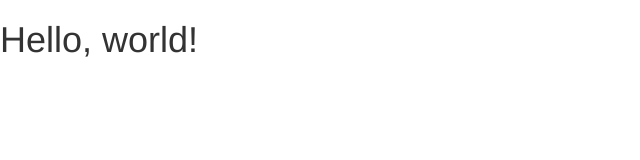
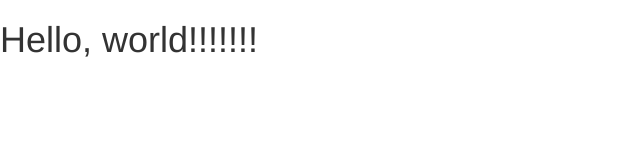
Before and after one commit to Naka-D/Naka-D.github.io, a plain HTML site: page index.html in a window 1280 px wide. Shown: the whole page, without its empty margins (0-640 px from the left). Drawn offline with nearby package versions, Linux system fonts and the light colour scheme.

Commit message:
second commit

```diff
--- a/index.html
+++ b/index.html
@@ -8,7 +8,7 @@
     <link href="https://maxcdn.bootstrapcdn.com/bootstrap/3.3.5/css/bootstrap.min.css" rel="stylesheet">
   </head>
   <body>
-    <h1>Hello, world!</h1>
+    <h1>Hello, world!!!!!!!</h1>
 
     <script src="https://maxcdn.bootstrapcdn.com/bootstrap/3.3.5/js/bootstrap.min.js"></script>
   </body>
```
